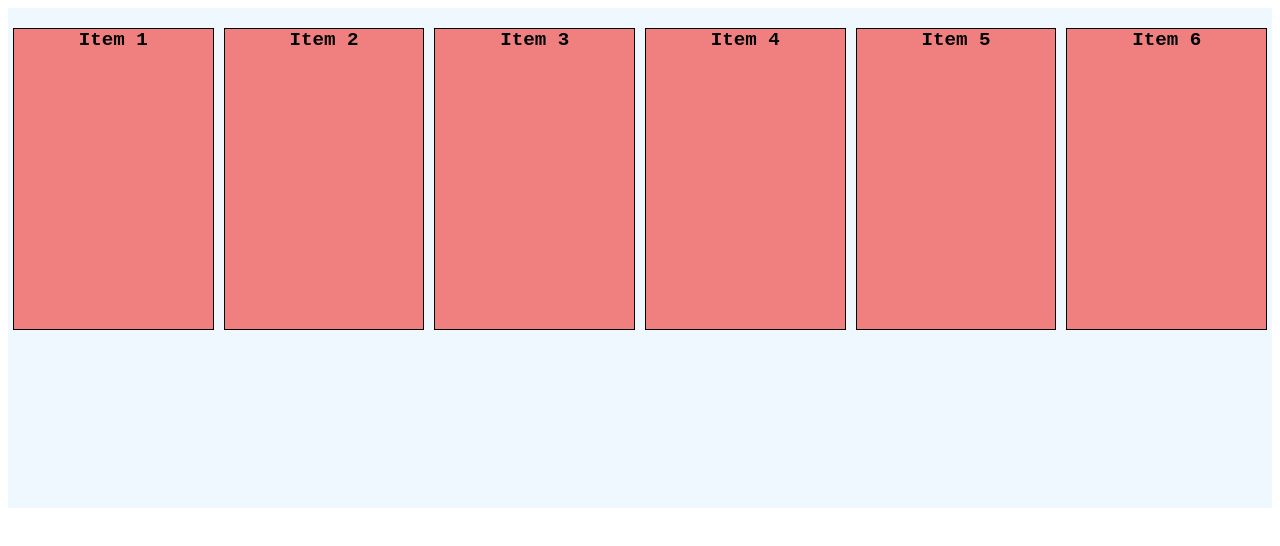
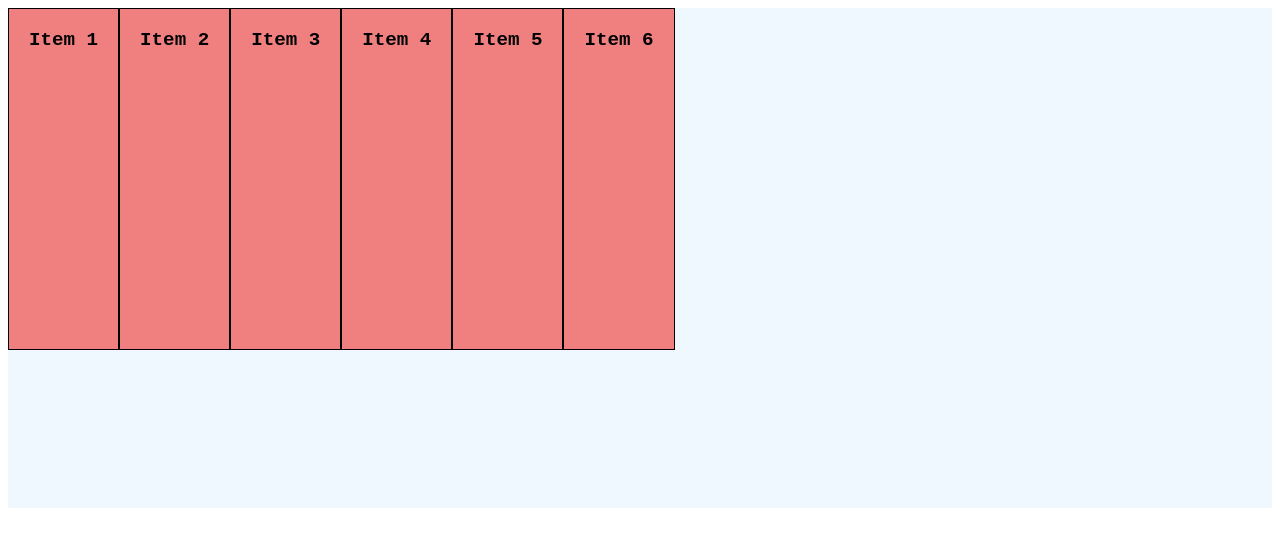
Before and after one commit to uBrix-071/HTML-CSS, a plain HTML site: page exercícios/ex026/flex002/index.html in a window 1280 px wide. Drawn offline with Linux system fonts and the light colour scheme.

Commit message:
Update index.html

```diff
--- a/exercícios/ex026/flex002/index.html
+++ b/exercícios/ex026/flex002/index.html
@@ -16,15 +16,15 @@
             background-color: aliceblue;
             display: flex;
             height: 500px;
+            flex-direction: row;
+            flex-wrap: wrap;
         }
 
         .item {
             background-color: lightcoral;
             border: 1px solid black;
-            flex: auto;
             height: 300px;
-            margin: 5px;
-            margin-top: 20px;
+            padding: 20px;
 
         }
     </style>
```
